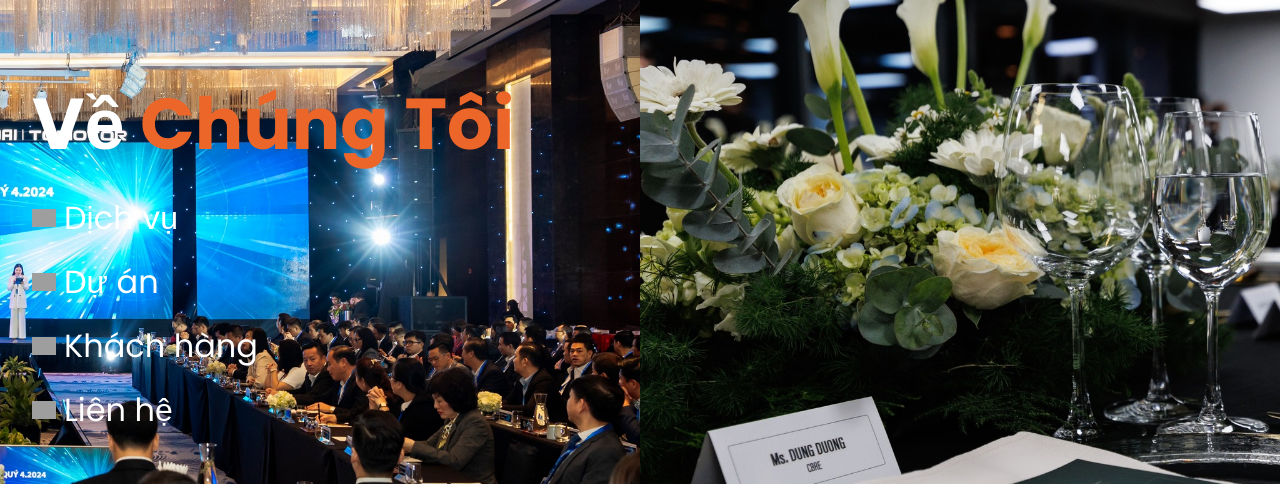
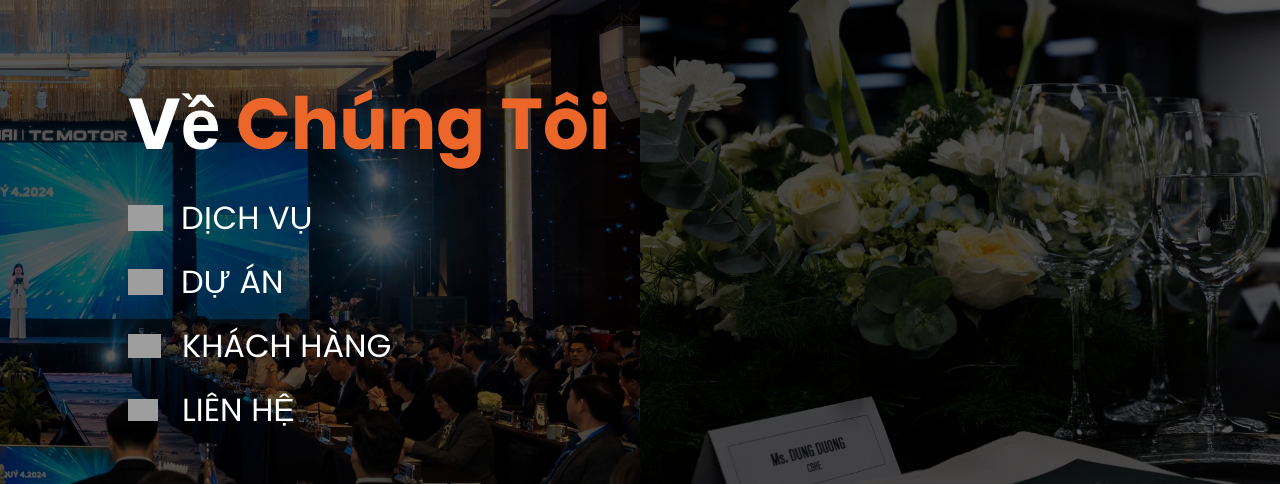
Before and after one commit to LetPrincessDebug1127/YG_landing_page2, a Next.js app: page / in a window 1280 px wide. Shown: the part 948-1432 px from the top of the page. Built offline with nearby package versions, Linux system fonts and the light colour scheme; grey boxes are pictures that could not be loaded.

Commit message:
finish slide2 and add bg slide3

```diff
--- a/public/translation/translations.ts
+++ b/public/translation/translations.ts
@@ -22,10 +22,10 @@ const translations = {
     contact: "Liên hệ",
     ABOUT : "Về",
     US : "Chúng Tôi",
-    SERVICES : "Dịch vụ",
-    PROJECTS : "Dự án",
-    CLIENTS : "Khách hàng",
-    CONTACT : "Liên hệ "
+    SERVICES : "DỊCH VỤ",
+    PROJECTS : "DỰ ÁN",
+    CLIENTS : "KHÁCH HÀNG",
+    CONTACT : "LIÊN HỆ"
   },
 };
 
--- a/src/app/globals.css
+++ b/src/app/globals.css
@@ -11,6 +11,7 @@
 body {
   margin: 0;
   font-family: var(--font-poppins);
+  /* scroll-snap-type: y mandatory; */
 }
 
 code {
@@ -19,4 +20,23 @@ code {
 
 * {
   box-sizing: border-box;
+  scroll-behavior: smooth;
 }
+html {
+  scroll-behavior: smooth;
+}
+body::-webkit-scrollbar {
+  display: none;
+}
+
+#slide2,
+#slide3,
+#slide4,
+#slide5,
+#slide6,
+#slide7 {
+  scroll-snap-align: start;
+}
+#container {
+  scroll-snap-type: y mandatory;
+}
--- a/src/app/page.tsx
+++ b/src/app/page.tsx
@@ -1,14 +1,14 @@
 import Navbar from "../components/Navbar";
 import Slide2 from "../components/Slide2";
 import { LanguageProvider } from "../context/LanguageContext"
-
+import Slide3 from "../components/Slide3"
 export default function LandingPage() {
   return (
     <LanguageProvider>
-    <div className="w-full h-full flex flex-col overflow-y-auto scroll-snap-y snap-mandatory">
+    <div id="container" className="overflow-scroll w-full h-full flex flex-col overflow-y-auto scroll-snap-y snap-mandatory">
        <Navbar />
-      <section id="slide1" className="w-full h-[100vh] bg-gray-800 flex justify-center items-center scroll-snap-start">
-      <div className="relative w-full h-full overflow-hidden scroll-snap-align-end">
+      <section id="slide1" className="w-full h-[100vh] bg-black flex justify-center items-center scroll-snap-start">
+          <div className="relative w-full h-full overflow-hidden scroll-snap-align-end">
           <video
             autoPlay
             muted
@@ -16,16 +16,17 @@ export default function LandingPage() {
             playsInline
             className="absolute w-full h-full object-cover"
           >
-            <source src="/media/logo-fix-5.mp4" type="video/mp4" />
+          <source src="/media/logo-fix-5.mp4" type="video/mp4" />
           </video>
         </div>
       </section>
 
-      <section id="slide2" className="w-full h-[100vh] bg-gray-100 flex justify-center items-center scroll-snap-start">
+      <section id="slide2" className="w-full h-[100vh] bg-gray-800 flex justify-center items-center scroll-snap-start">
          <Slide2 />
       </section>
 
       <section id="slide3" className="w-full h-[100vh] bg-white flex justify-center items-center scroll-snap-start">
+         <Slide3/>
       </section>
 
       <section id="slide4" className="w-full h-[100vh] bg-blue-500 text-white flex justify-center items-center scroll-snap-start">
--- a/src/components/Navbar.tsx
+++ b/src/components/Navbar.tsx
@@ -1,15 +1,33 @@
 "use client";
 import Image from "next/image";
 import translations from "../../public/translation/translations";
-import { useState } from "react";
+import { useState, useEffect } from "react";
 import { useLanguage } from "../context/LanguageContext";
 
 const Navbar = () => {
   const { language, toggleLanguage } = useLanguage();
   const t = translations[language];
+  const [isNavbarVisible, setIsNavbarVisible] = useState(false);
+  useEffect(() => {
+    const handleScroll = () => {
+      if (window.scrollY > window.innerHeight / 2) {
+        setIsNavbarVisible(true);
+      } else {
+        setIsNavbarVisible(false);
+      }
+    };
 
+    window.addEventListener('scroll', handleScroll);
+
+    // Cleanup khi component unmount
+    return () => {
+      window.removeEventListener('scroll', handleScroll);
+    };
+  }, []);
   return (
-    <nav className="fixed top-0 left-0 right-0 z-20 bg-black bg-opacity-80">
+    <nav className={`fixed top-0 left-0 right-0 z-20 bg-black bg-opacity-80 transition-all duration-300 ease-in-out ${
+        isNavbarVisible ? 'opacity-100' : 'opacity-0'
+      }`}>
       <div className="flex justify-between items-center w-full">
         <Image
           className="imgNav w-full sm:w-[4rem] md:w-[5rem] lg:w-[4rem] xl:w-[5rem] 2xl:w-[6rem] 3xl:w-[8rem] ml-[3%]"
--- a/src/components/Slide2.tsx
+++ b/src/components/Slide2.tsx
@@ -3,10 +3,7 @@
 import { useState, useEffect } from "react";
 import translations from "../../public/translation/translations";
 import { useLanguage } from "../context/LanguageContext";
-import Service from "../../public/media/service.svg";
-import Project from "../../public/media/project.svg";
-import Client from "../../public/media/client.svg";
-import Contact from "../../public/media/contact.svg";
+
 
 const backgroundImages = [
   "/media/slide2.5.png",
@@ -77,69 +74,81 @@ export default function BackgroundSlider() {
         />
       </div>
     </div>
+    <div className="absolute inset-0 bg-black/65 pointer-events-none z-0"></div>
 
-    <div className="absolute left-4 sm:left-8 top-1/2 transform -translate-y-1/2 z-10 text-white">
+
+    <div className="absolute left-4 sm:left-32 top-1/2 transform -translate-y-1/2 z-10 text-white">
       <div className="flex flex-col space-y-2 sm:space-y-4">
         <h1 className="text-[24px] sm:text-[36px] md:text-[48px] lg:text-[64px] xl:text-[72px] 2xl:text-[80px] 3xl:text-[96px] font-bold">
-          <a href="#slide3" className="text-white">{t.ABOUT}</a>{" "}
-          <a href="#slide3" className="text-[#ec6629]">{t.US}</a>
+          <a
+            href="#slide3"
+            className="text-white transition-transform transform scale-100"
+          >
+            {t.ABOUT}
+          </a>{" "}
+          <a
+            href="#slide3"
+            className="text-[#ec6629] transition-transform transform scale-110"
+          >
+            {t.US}
+          </a>
         </h1>
 
-        <div className="flex items-center">
+        <div className="flex items-center gap-[10px]">
           <img
             src="/media/icon1.png"
             className="inline-block mr-2 max-w-full h-auto"
-            width={24}
-            height={24}
+            width={35}
+            height={35}
           />
           <a
             href="#slide4"
-            className="text-[14px] sm:text-[16px] md:text-[18px] lg:text-[20px] xl:text-[32px] 2xl:text-[44px] 3xl:text-[54px]"
+            className="text-[14px] sm:text-[16px] md:text-[18px] lg:text-[20px] xl:text-[32px] 2xl:text-[44px] 3xl:text-[54px] transition-transform transform scale-100 hover:scale-110 hover:text-[#ec6629]"
           >
             {t.SERVICES}
           </a>
         </div>
 
-        <div className="flex items-center">
+        <div className="flex items-center gap-[10px]">
           <img
             src="/media/icon2.png"
             className="inline-block mr-2 max-w-full h-auto"
-            width={24}
-            height={24}
+            width={35}
+            height={35}
           />
           <a
             href="#slide5"
-            className="text-[14px] sm:text-[16px] md:text-[18px] lg:text-[20px] xl:text-[32px] 2xl:text-[44px] 3xl:text-[54px]"
+            className="text-[14px] sm:text-[16px] md:text-[18px] lg:text-[20px] xl:text-[32px] 2xl:text-[44px] 3xl:text-[54px] transition-transform transform scale-100 hover:scale-110 hover:text-[#ec6629]"
           >
             {t.PROJECTS}
           </a>
         </div>
 
-        <div className="flex items-center">
+        <div className="flex items-center gap-[13px]">
           <img
             src="/media/icon3.png"
             className="inline-block mr-2 max-w-full h-auto"
-            width={24}
-            height={24}
+            width={33}
+            height={33}
           />
           <a
             href="#slide6"
-            className="text-[14px] sm:text-[16px] md:text-[18px] lg:text-[20px] xl:text-[32px] 2xl:text-[44px] 3xl:text-[54px]"
+            className="text-[14px] sm:text-[16px] md:text-[18px] lg:text-[20px] xl:text-[32px] 2xl:text-[44px] 3xl:text-[54px] transition-transform transform scale-100 hover:scale-110 hover:text-[#ec6629]"
           >
             {t.CLIENTS}
           </a>
         </div>
 
-        <div className="flex items-center">
+        <div className="flex items-center gap-[16px]">
           <img
             src="/media/icon4.png"
             className="inline-block mr-2 max-w-full h-auto"
-            width={24}
-            height={24}
+            width={30}
+            height={30}
           />
           <a
             href="#slide7"
-            className="text-[14px] sm:text-[16px] md:text-[18px] lg:text-[20px] xl:text-[32px] 2xl:text-[44px] 3xl:text-[54px]"
+            className="text-[14px] sm:text-[16px] md:text-[18px] lg:text-[20px] xl:text-[32px] 2xl:text-[44px] 3xl:text-[54px] transition-transform transform scale-100 hover:scale-110 hover:text-[#ec6629]"
           >
             {t.CONTACT}
           </a>
--- /dev/null
+++ b/src/components/Slide3.tsx
@@ -0,0 +1,23 @@
+import React from "react";
+
+const VideoBackgroundSection: React.FC = () => {
+  return (
+    <section className="relative w-full h-screen flex items-center justify-center">
+      <video
+        className="absolute top-0 left-0 w-full h-full object-cover"
+        src="/media/black-silk.mp4"
+        autoPlay
+        loop
+        muted
+        playsInline
+      ></video>
+
+      {/* Overlay (optional)
+      <div className="absolute top-0 left-0 w-full h-full bg-black/50"></div> */}
+
+
+    </section>
+  );
+};
+
+export default VideoBackgroundSection;
--- a/tailwind.config.ts
+++ b/tailwind.config.ts
@@ -24,6 +24,10 @@ export default {
       screens: {
         '3xl': '1900px',
       },
+      scale: {
+        200: '1.6',
+        300: '3',
+      },
     },
   },
   plugins: [],
```
